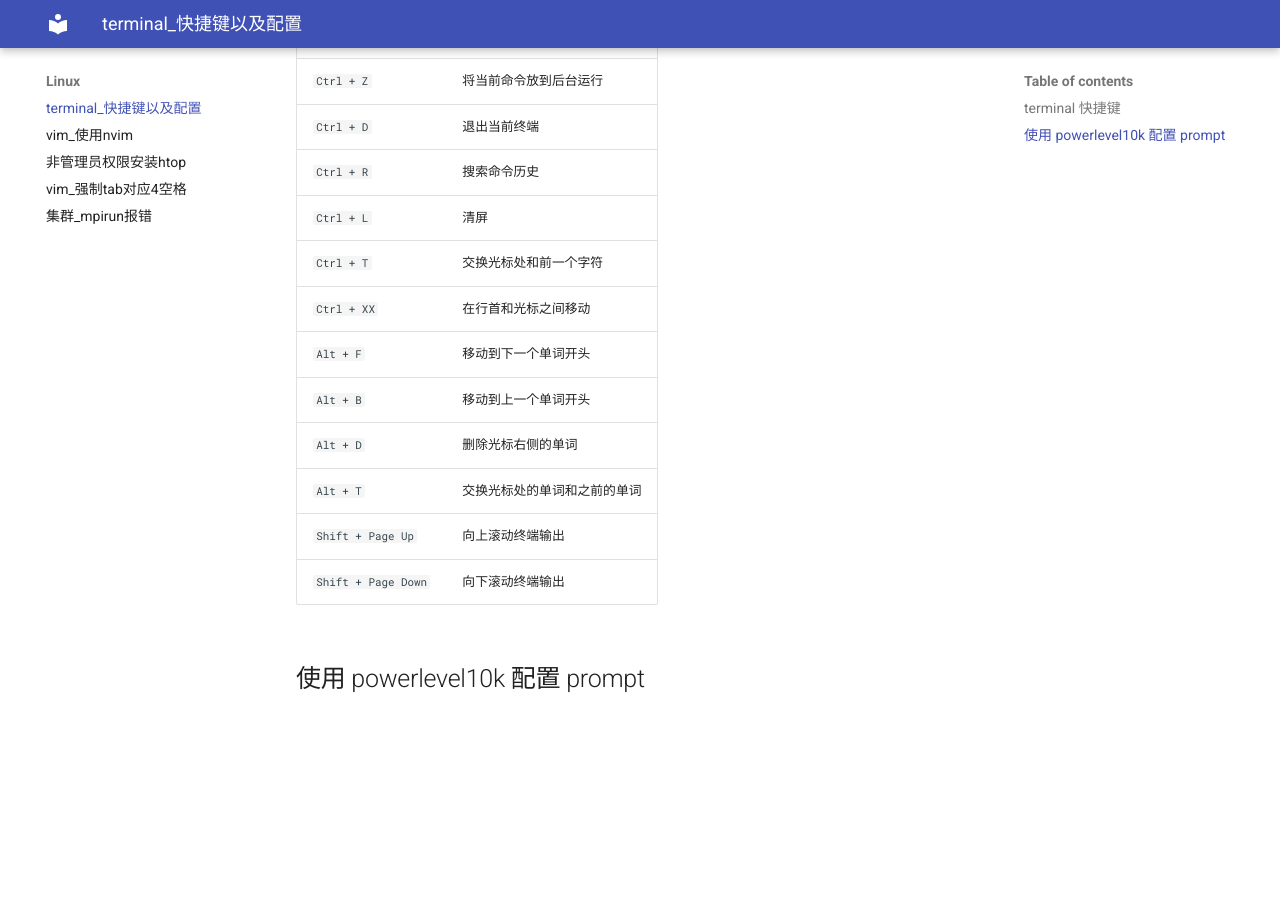
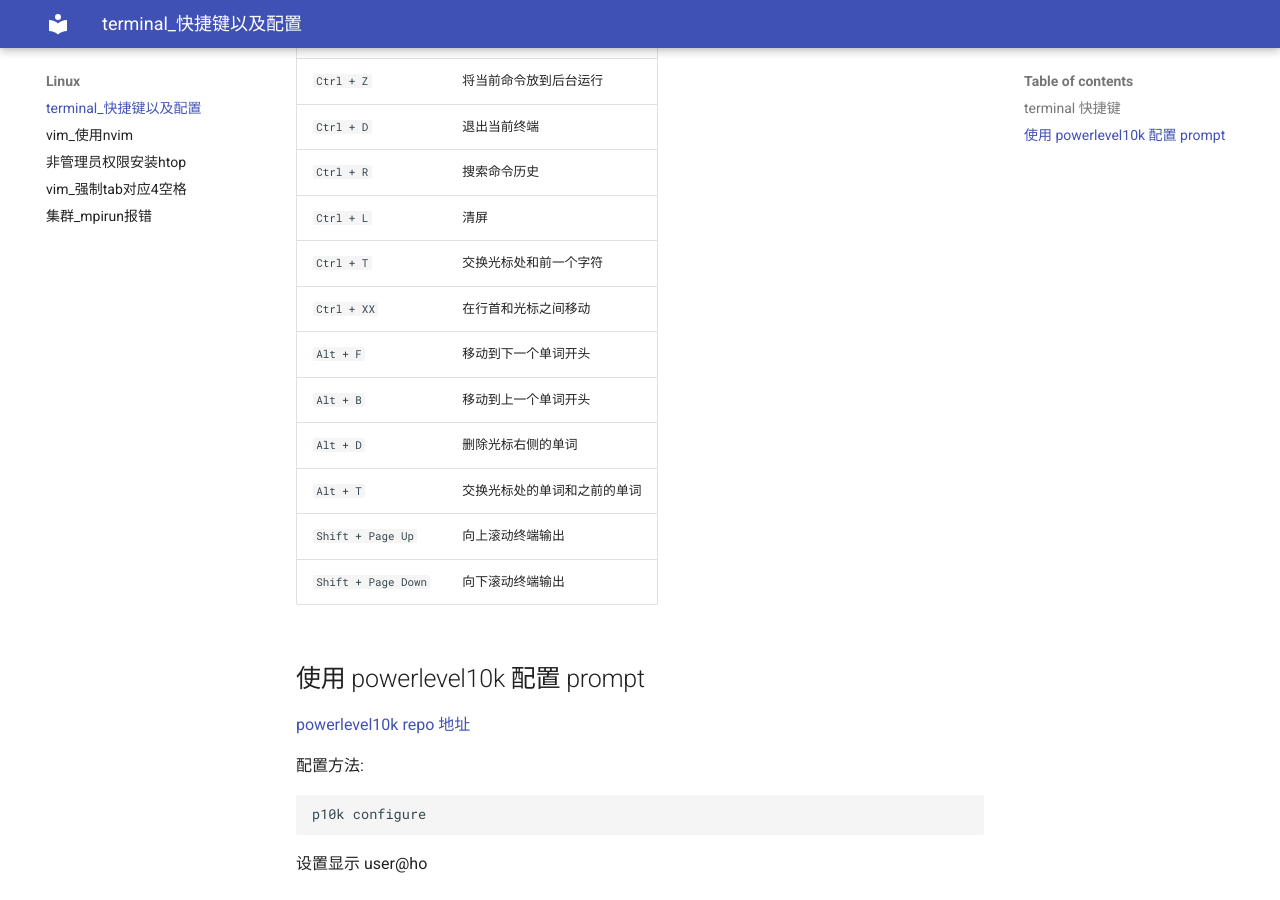
Before and after one commit to ymma98/technotes, an MkDocs documentation site: the page built from docs/Linux/terminal_快捷键以及配置.md, in a window 1280 px wide and 900 px high, scrolled down 624 px. Built offline with MkDocs 1.6.1 and Material for MkDocs 9.7.7, drawn with Linux system fonts in a browser that asks for light colours; before the commit the page ends 1344 px from its top, so only the background shows below that.

Commit message:
docs/Linux/terminal_快捷键以及配置.md updated from https://stackedit.cn/

````diff
--- a/docs/Linux/terminal_快捷键以及配置.md
+++ b/docs/Linux/terminal_快捷键以及配置.md
@@ -29,6 +29,15 @@
 ## 使用 powerlevel10k 配置 prompt
 
 
+[powerlevel10k repo 地址](https://github.com/romkatv/powerlevel10k?tab=readme-ov-file#how-do-i-add-username-andor-hostname-to-prompt)
+
+配置方法:
+```bash
+p10k configure
+```
+
+设置显示 user@ho
 <!--stackedit_data:
-eyJoaXN0b3J5IjpbLTg0NzMyNDM1OSwzMDkwNjU4MjZdfQ==
+eyJoaXN0b3J5IjpbLTg2NDcwMjczNCwtODQ3MzI0MzU5LDMwOT
+A2NTgyNl19
 -->
````
